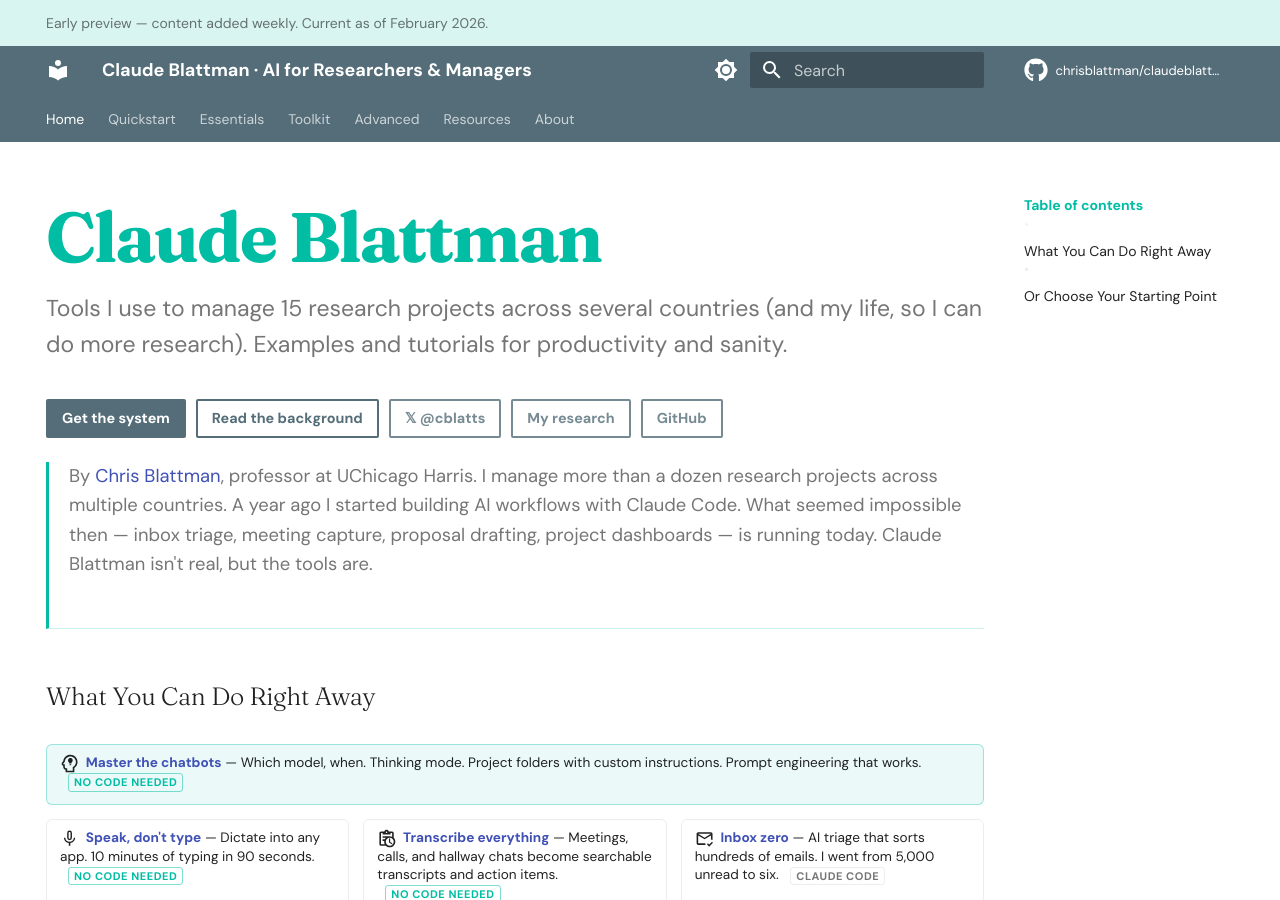
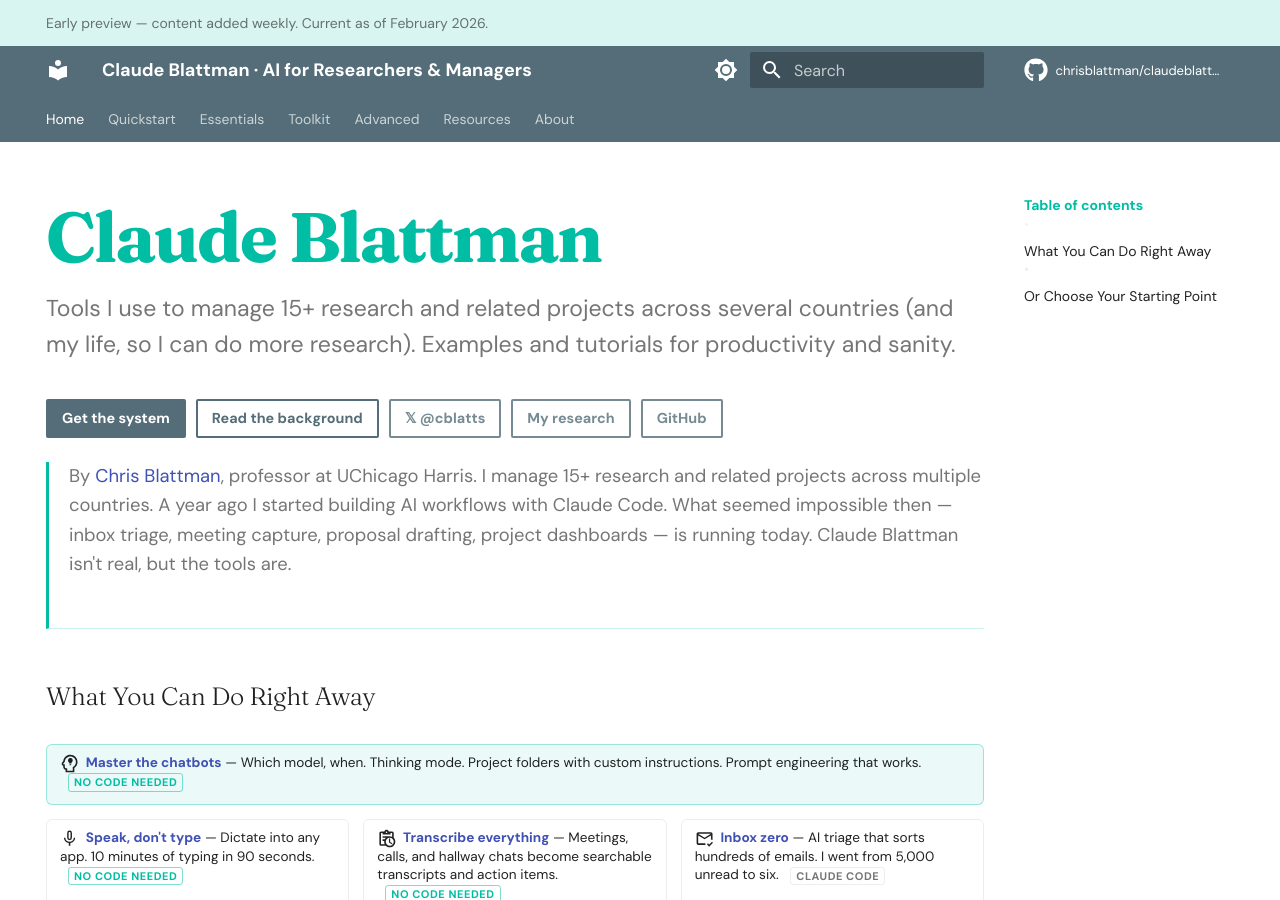
Before and after one commit to XiongfeiLi6/claudeblattman, an MkDocs documentation site: the page built from docs/index.md, in a window 1280 px wide and 900 px high. Built offline with MkDocs 1.6.1 and Material for MkDocs 9.7.7, drawn with Linux system fonts in a browser that asks for light colours; comment, search, counter and statistics services are not loaded; some of the changed text lies outside the part shown.

Commit message:
Change "15 research projects" to "15+ research and related projects" site-wide
Co-Authored-By: Claude Opus 4.6 <noreply@anthropic.com>

```diff
--- a/docs/index.md
+++ b/docs/index.md
@@ -5,7 +5,7 @@ hide:
 
 # Claude Blattman
 
-<p class="hero-pitch">Tools I use to manage 15 research projects across several countries (and my life, so I can do more research). Examples and tutorials for productivity and sanity.</p>
+<p class="hero-pitch">Tools I use to manage 15+ research and related projects across several countries (and my life, so I can do more research). Examples and tutorials for productivity and sanity.</p>
 
 <div class="hero-buttons">
 <a href="toolkit/" class="md-button md-button--primary">Get the system</a>
@@ -16,7 +16,7 @@ hide:
 </div>
 
 <div class="credibility-strip" markdown>
-By [Chris Blattman](https://chrisblattman.com), professor at UChicago Harris. I manage more than a dozen research projects across multiple countries. A year ago I started building AI workflows with Claude Code. What seemed impossible then — inbox triage, meeting capture, proposal drafting, project dashboards — is running today. Claude Blattman isn't real, but the tools are.
+By [Chris Blattman](https://chrisblattman.com), professor at UChicago Harris. I manage 15+ research and related projects across multiple countries. A year ago I started building AI workflows with Claude Code. What seemed impossible then — inbox triage, meeting capture, proposal drafting, project dashboards — is running today. Claude Blattman isn't real, but the tools are.
 </div>
 
 ## What You Can Do Right Away
@@ -81,7 +81,7 @@ By [Chris Blattman](https://chrisblattman.com), professor at UChicago Harris. I
 
     <span class="badge-start">Project management, research workflows, and the skills I actually use</span>
 
-    The original stuff. 30+ downloadable skills built by a professor managing 15 active research projects: email triage that learns your priorities, meeting-to-action-item pipelines, project dashboards, proposal drafting, and literature workflows. This is also where you learn the intermediate arts — recursive self-improvement, teaching Claude your preferences, and building workflows that get better as you correct them.
+    The original stuff. 30+ downloadable skills built by a professor managing 15+ research and related projects: email triage that learns your priorities, meeting-to-action-item pipelines, project dashboards, proposal drafting, and literature workflows. This is also where you learn the intermediate arts — recursive self-improvement, teaching Claude your preferences, and building workflows that get better as you correct them.
 
     **What you get:** A skill library you can install and use immediately, plus the thinking behind how they work.
 
```
Also changed, not shown: docs/about.md (+1 -1 lines).
